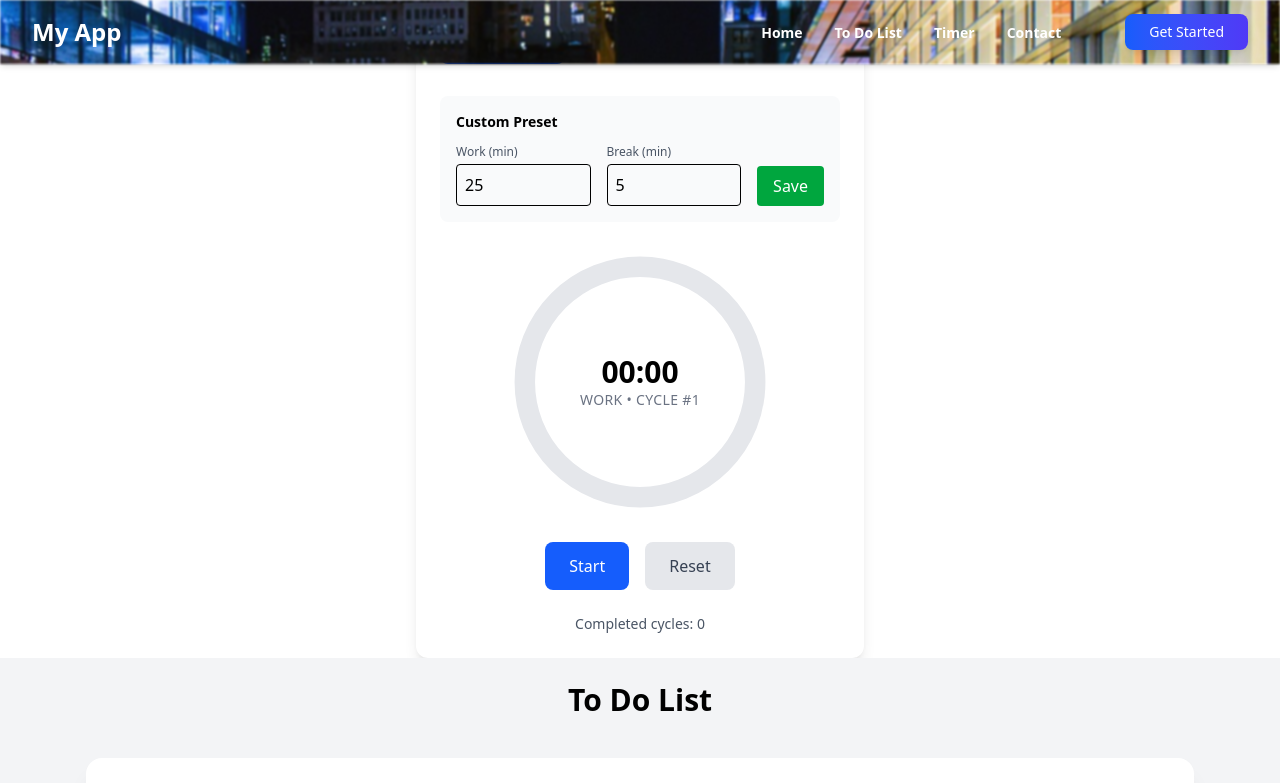
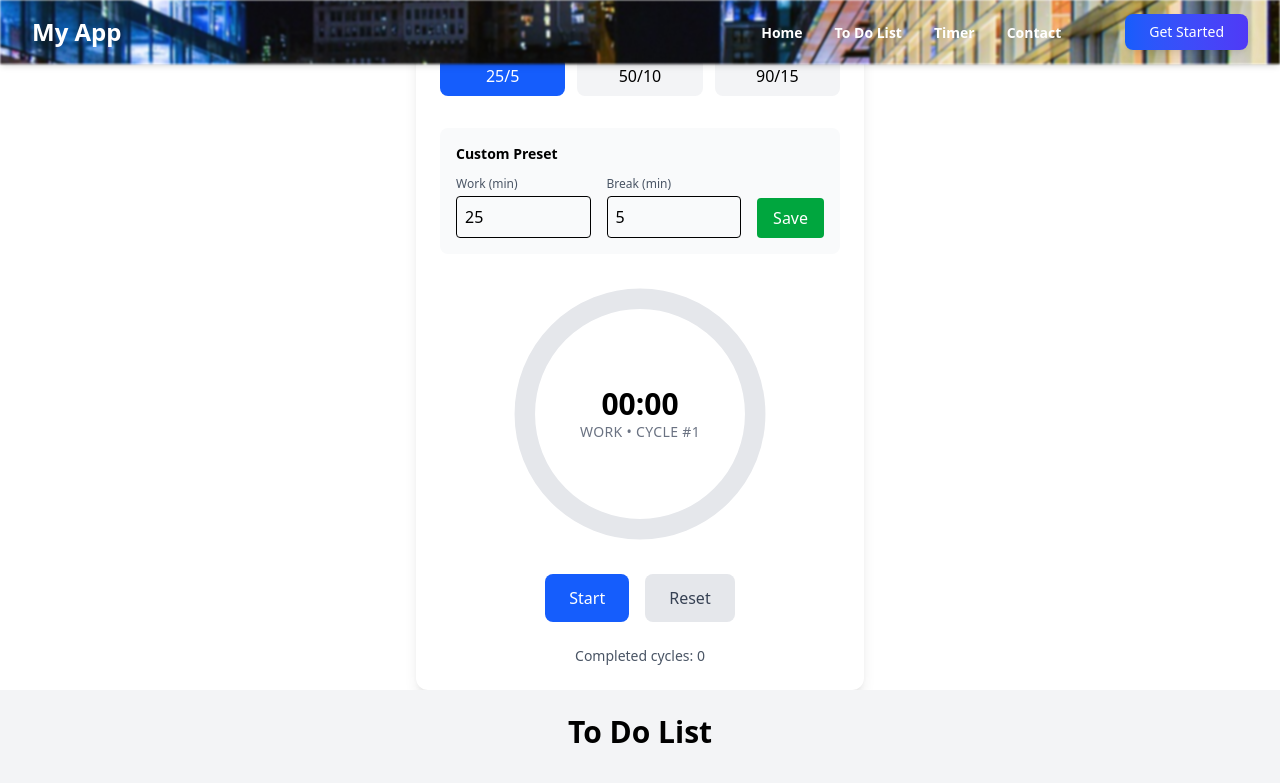
Before and after one commit to Giathi-Daniel/React-challenge-progskill, a React (Vite) app: page /timer in a window 1280 px wide. Shown: the top 783 px of the page. Built offline with nearby package versions, Linux system fonts and the light colour scheme; no server answers.

Commit message:
refactor

```diff
--- a/src/components/PromodoroTimer.jsx
+++ b/src/components/PromodoroTimer.jsx
@@ -70,7 +70,7 @@ const PomodoroTimer = () => {
   };
 
   return (
-    <div className="max-w-md mx-auto p-6 bg-white rounded-xl shadow-lg">
+    <div className="max-w-md mx-auto mt-8 p-6 bg-white rounded-xl shadow-lg">
       {/* Preset Selector */}
       <div className="mb-8 grid grid-cols-3 gap-3">
         {presets.map((preset, index) => (
```
